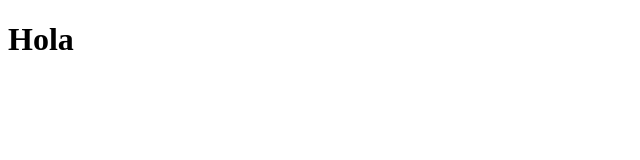
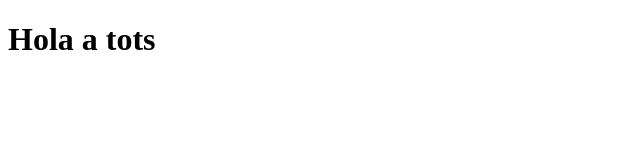
Before and after one commit to provaDAW/Prova, a plain HTML site: page index.html in a window 1280 px wide. Shown: the whole page, without its empty margins (0-640 px from the left). Drawn offline with Linux system fonts and the light colour scheme.

Commit message:
Afegir -a tots-

```diff
--- a/index.html
+++ b/index.html
@@ -5,6 +5,6 @@
 	<title>Prova</title>
   </head>
   <body>
-    <h1>Hola</h1>
+    <h1>Hola a tots</h1>
   </body>
 </html>
```
